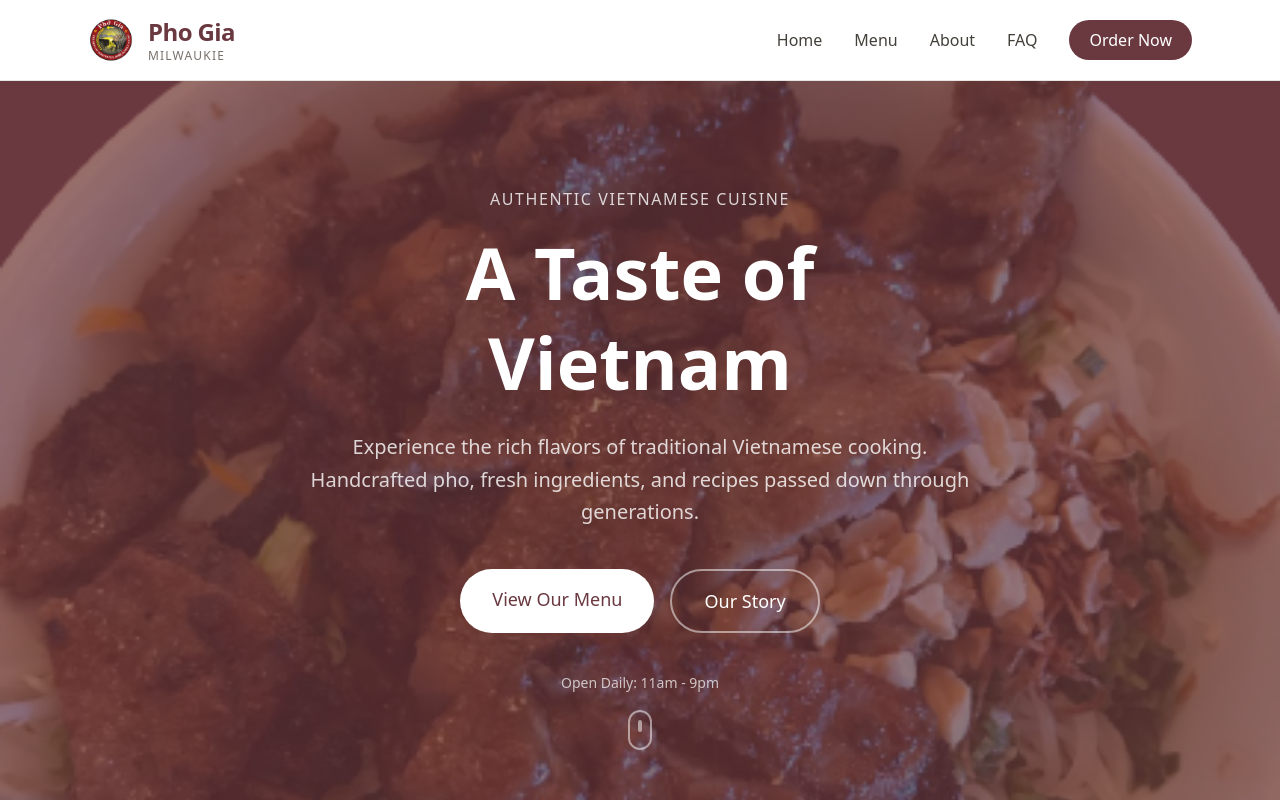
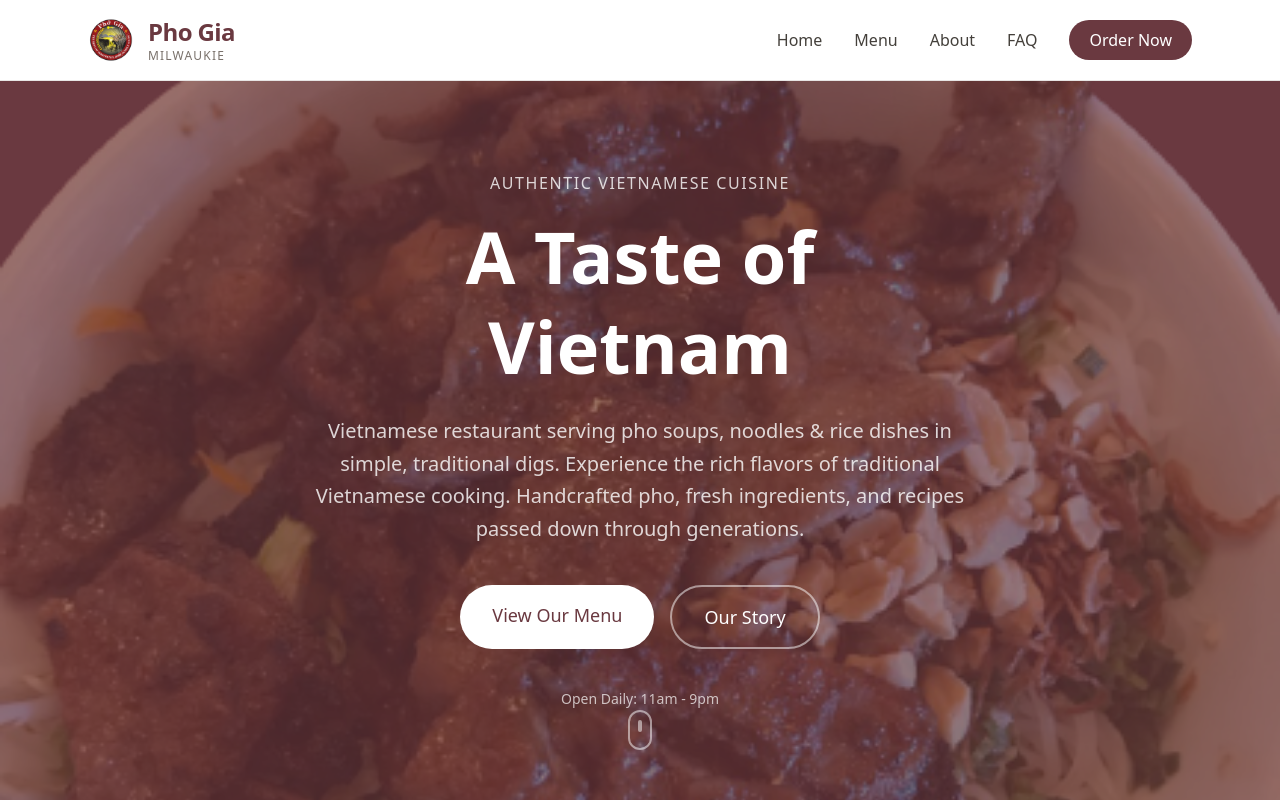
Before and after one commit to vietnguyen-dev/pho-gia, a Next.js app: page / in a window 1280 px wide. Shown: the top 802 px of the page. Built offline with nearby package versions, Linux system fonts and the light colour scheme.

Commit message:
added tagline from google

```diff
--- a/app/layout.tsx
+++ b/app/layout.tsx
@@ -17,7 +17,7 @@ const geistMono = Geist_Mono({
 export const metadata: Metadata = {
   title: "Pho Gia Milwaukie | Authentic Vietnamese Cuisine",
   description:
-    "Experience authentic Vietnamese pho and cuisine at Pho Gia Milwaukie. Fresh ingredients, traditional recipes, and a warm atmosphere.",
+    "Vietnamese restaurant serving pho soups, noodles & rice dishes in simple, traditional digs. Experience authentic Vietnamese pho and cuisine at Pho Gia Milwaukie. Fresh ingredients, traditional recipes, and a warm atmosphere.",
   icons: {
     icon: "/pho-gia-icon.jpeg",
   },
--- a/app/page.tsx
+++ b/app/page.tsx
@@ -10,7 +10,8 @@ const featuredDishes = [
   },
   {
     name: "Bun Thit Nuong",
-    description: "Grilled pork over rice vermicelli with fresh herbs and fish sauce",
+    description:
+      "Grilled pork over rice vermicelli with fresh herbs and fish sauce",
     price: "$14.95",
     icon: "🥢",
   },
@@ -45,9 +46,10 @@ export default function Home() {
             <span className="text-white">Vietnam</span>
           </h1>
           <p className="text-xl text-white/80 max-w-2xl mx-auto mb-10 leading-relaxed">
-            Experience the rich flavors of traditional Vietnamese cooking.
-            Handcrafted pho, fresh ingredients, and recipes passed down through
-            generations.
+            Vietnamese restaurant serving pho soups, noodles & rice dishes in
+            simple, traditional digs. Experience the rich flavors of traditional
+            Vietnamese cooking. Handcrafted pho, fresh ingredients, and recipes
+            passed down through generations.
           </p>
           <div className="flex flex-col sm:flex-row gap-4 justify-center">
             <Link
@@ -64,9 +66,7 @@ export default function Home() {
             </Link>
           </div>
 
-          <p className="mt-10 text-white/70 text-sm">
-            Open Daily: 11am - 9pm
-          </p>
+          <p className="mt-10 text-white/70 text-sm">Open Daily: 11am - 9pm</p>
         </div>
 
         {/* Scroll Indicator */}
@@ -87,9 +87,7 @@ export default function Home() {
             <p className="text-brand font-medium tracking-widest uppercase mb-2">
               Signature Dishes
             </p>
-            <h2 className="text-4xl font-bold text-stone-900">
-              Our Favorites
-            </h2>
+            <h2 className="text-4xl font-bold text-stone-900">Our Favorites</h2>
           </div>
 
           <div className="grid grid-cols-1 md:grid-cols-3 gap-8">
```
